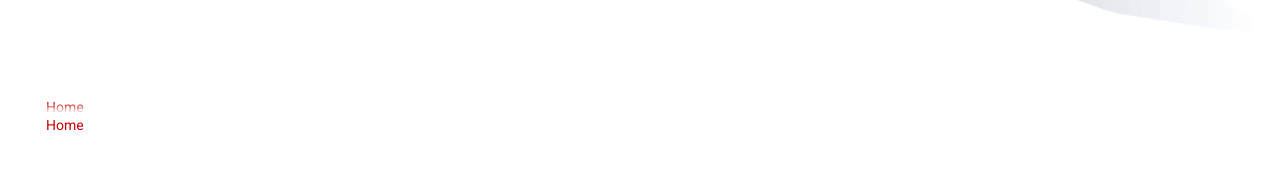
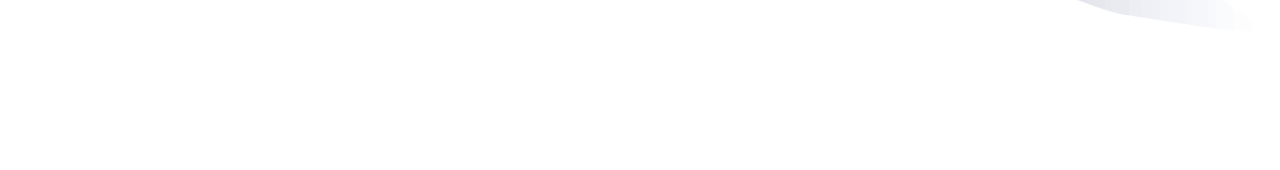
Before and after one commit to pax1a/wacc, an MkDocs documentation site: the page built from docs/index.md, in a window 1280 px wide. Shown: the part 696-866 px from the top of the page. Built offline with MkDocs 1.6.1 and Material for MkDocs 9.7.7, drawn with Linux system fonts in a browser that asks for light colours; comment, search, counter and statistics services are not loaded.

Commit message:
Update home.html

```diff
--- a/overrides/home.html
+++ b/overrides/home.html
@@ -5,6 +5,36 @@
 {% block tabs %}
   {{ super() }}
   <style>
+
+    /* Application header should be static for the landing page */
+    .md-header {
+      position: initial;
+    }
+
+    /* Remove spacing, as we cannot hide it completely */
+    .md-main__inner {
+      margin: 0;
+    }
+
+    /* Hide main content for now */
+    .md-content {
+      display: none;
+    }
+
+    /* Hide table of contents */
+    @media screen and (min-width: 60em) {
+      .md-sidebar--secondary {
+        display: none;
+      }
+    }
+
+    /* Hide navigation */
+    @media screen and (min-width: 76.25em) {
+      .md-sidebar--primary {
+        display: none;
+      }
+    }
+
     .tx-container {
       padding-top: 2rem;
       background:
```
